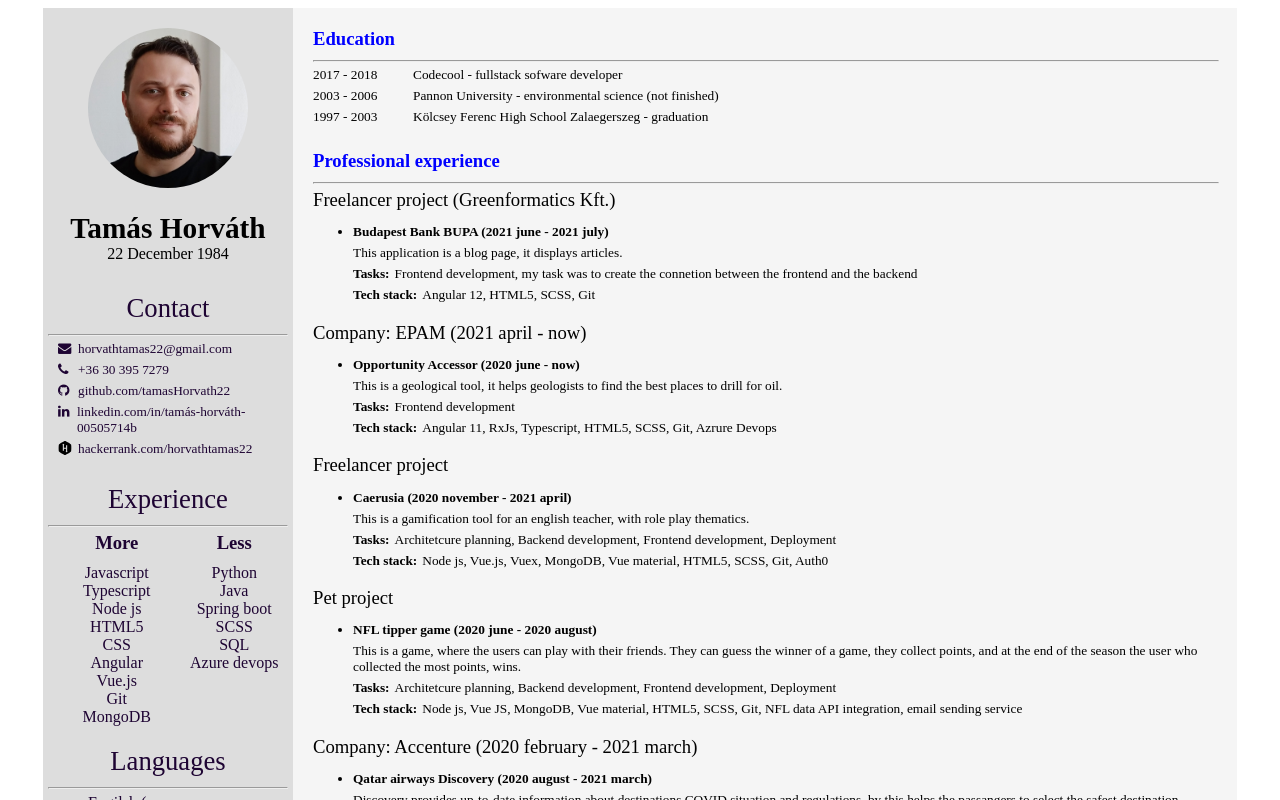
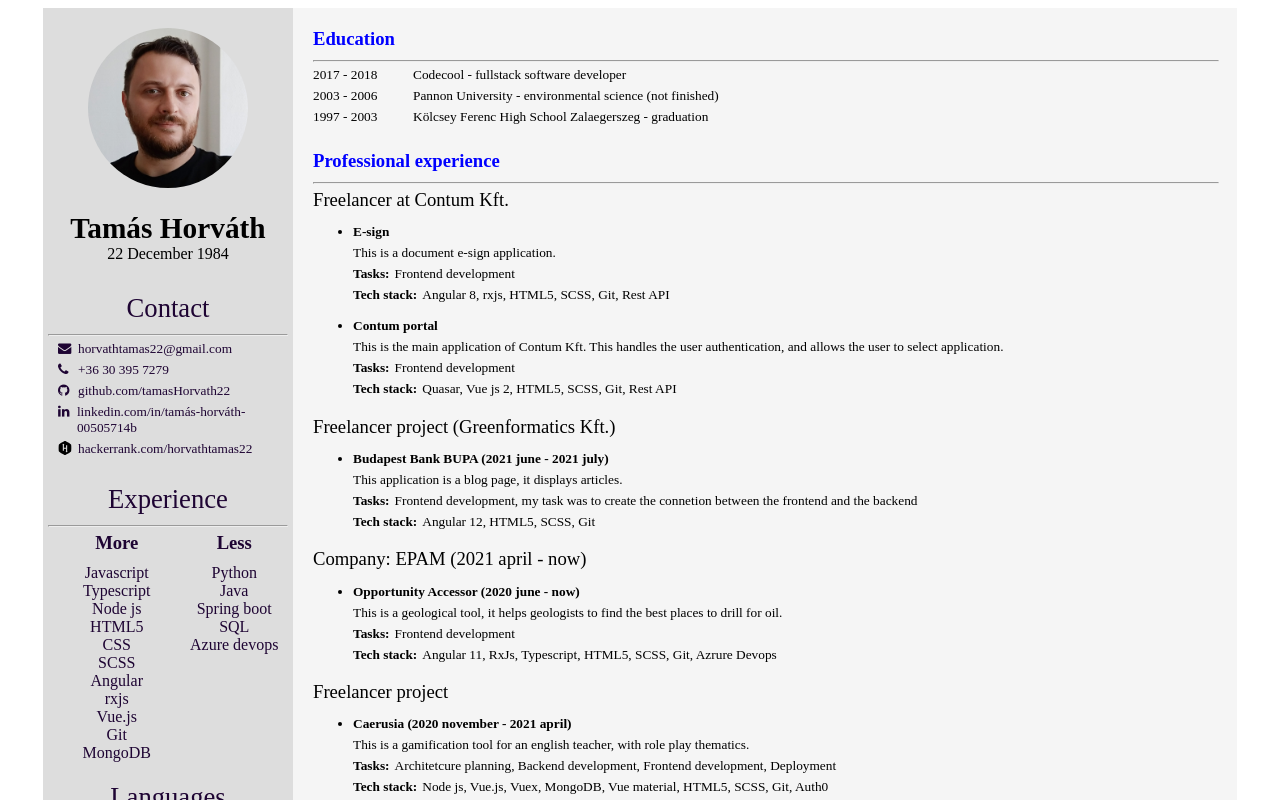
Before and after one commit to tamasHorvath22/cv, a Vue app: page / in a window 1280 px wide. Shown: the top 800 px of the page. Built offline with nearby package versions, Linux system fonts and the light colour scheme.

Commit message:
contum projects added

```diff
--- a/src/App.vue
+++ b/src/App.vue
@@ -41,7 +41,9 @@
             <div>Node js</div>
             <div>HTML5</div>
             <div>CSS</div>
+            <div>SCSS</div>
             <div>Angular</div>
+            <div>rxjs</div>
             <div>Vue.js</div>
             <div>Git</div>
             <div>MongoDB</div>
@@ -51,7 +53,6 @@
             <div>Python</div>
             <div>Java</div>
             <div>Spring boot</div>
-            <div>SCSS</div>
             <div>SQL</div>
             <div>Azure devops</div>
           </div>
@@ -85,7 +86,7 @@
         <hr class="hr-line-right">
         <div class="edu-inner-cont">
           <div class="edu-years">2017 - 2018</div>
-          <div class="school">Codecool - fullstack sofware developer</div>
+          <div class="school">Codecool - fullstack software developer</div>
         </div>
         <div class="edu-inner-cont">
           <div class="edu-years">2003 - 2006</div>
@@ -100,6 +101,39 @@
       <div class="prof-container">
         <div class="header">Professional experience</div>
         <hr class="hr-line-right">
+
+        <div class="company">Freelancer at Contum Kft.</div>
+        <ul>
+          <li>
+            <div class="exp-title">E-sign</div>
+            <div class="m-b-5">
+              This is a document e-sign application.
+            </div>
+            <div class="exp-task-cont">
+              <div class="exp-title">Tasks: </div>
+              <div>Frontend development</div>
+            </div>
+            <div class="exp-task-cont">
+              <div class="bold exp-title">Tech stack: </div>
+              <div>Angular 8, rxjs, HTML5, SCSS, Git, Rest API</div>
+            </div>
+          </li>
+
+          <li>
+            <div class="exp-title">Contum portal</div>
+            <div class="m-b-5">
+              This is the main application of Contum Kft. This handles the user authentication, and allows the user to select application.
+            </div>
+            <div class="exp-task-cont">
+              <div class="exp-title">Tasks: </div>
+              <div>Frontend development</div>
+            </div>
+            <div class="exp-task-cont">
+              <div class="bold exp-title">Tech stack: </div>
+              <div>Quasar, Vue js 2, HTML5, SCSS, Git, Rest API</div>
+            </div>
+          </li>
+        </ul>
 
         <div class="company">Freelancer project (Greenformatics Kft.)</div>
         <ul>
@@ -155,6 +189,7 @@
           </li>
         </ul>
 
+        <div class="space"></div>
         <div class="company">Pet project</div>
         <ul>
           <li>
@@ -359,12 +394,6 @@
 .key {
     width: 20px;
 }
-.linkedin {
-    display: block;
-}
-.linkedin-cont {
-    text-align: left;
-}
 .edu-inner-cont {
     display: flex;
 }
@@ -445,4 +474,8 @@
   width: 14px;
   height: 14px;
 }
+.space {
+  height: 16px;
+  width: 100%;
+}
 </style>
```
Also changed, not shown: src/components/HelloWorld.vue (deleted, +0 -58 lines), 1 other file (tests, documents, lock files or other folders).
